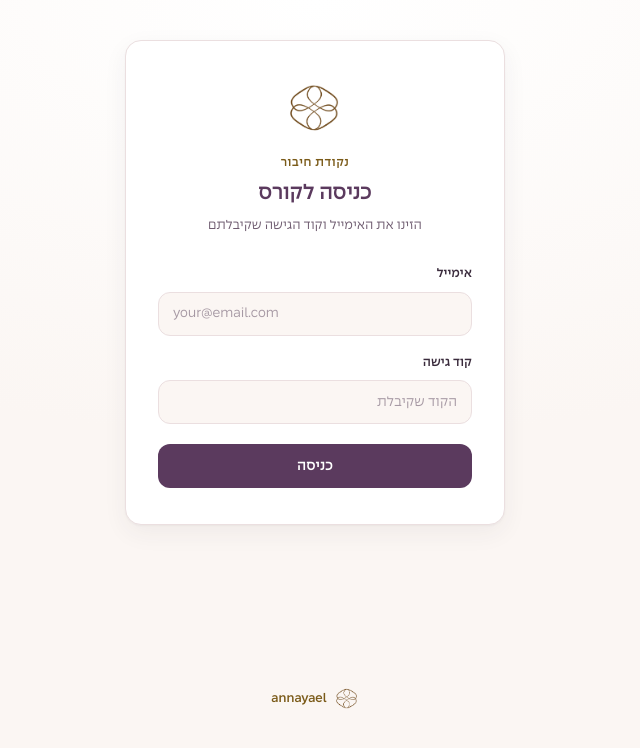
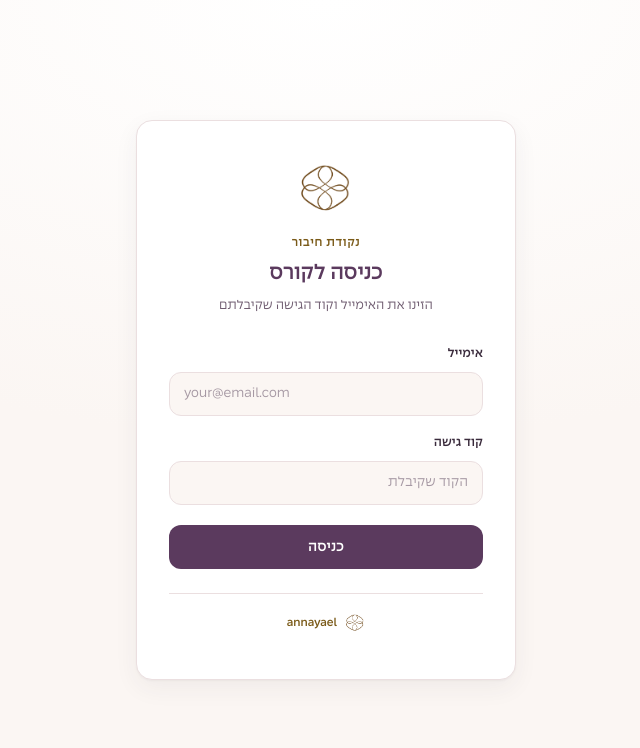
Before and after one commit to Tomer007/-connection-point-short-course, a React (Vite) app: page / in a window 1280 px wide. Shown: the top 748 px of the page, without its empty margins (415-1055 px from the left). Built offline with nearby package versions, Linux system fonts and the light colour scheme.

Commit message:
Improve login layout, team photos, and add README

```diff
--- a/src/components/Login.jsx
+++ b/src/components/Login.jsx
@@ -58,14 +58,14 @@ export default function Login({ onLogin }) {
             כניסה
           </button>
         </form>
+
+        <div className="login-card-footer">
+          <a href="https://annayael.com/" target="_blank" rel="noopener noreferrer" className="footer-brand">
+            <img src="/brand/icon-brown.png" alt="" width="20" height="20" />
+            <span>annayael</span>
+          </a>
+        </div>
       </div>
-
-      <footer className="footer login-footer">
-        <a href="https://annayael.com/" target="_blank" rel="noopener noreferrer" className="footer-brand">
-          <img src="/brand/icon-brown.png" alt="" width="24" height="24" />
-          <span>annayael</span>
-        </a>
-      </footer>
     </main>
   )
 }
--- a/src/styles.css
+++ b/src/styles.css
@@ -394,10 +394,11 @@ button,
   text-align: center;
 }
 .team-photo {
-  width: 140px;
-  height: 140px;
+  width: 180px;
+  height: 180px;
   border-radius: 50%;
   object-fit: cover;
+  object-position: top center;
   border: 3px solid var(--line);
   margin-bottom: 14px;
 }
@@ -1007,6 +1008,14 @@ textarea:focus {
   padding-top: 40px;
   border-top: none;
 }
+.login-card-footer {
+  margin-top: 24px;
+  padding-top: 18px;
+  border-top: 1px solid var(--line);
+}
+.login-card-footer .footer-brand {
+  font-size: 0.82rem;
+}
 
 /* ============================================================
    רספונסיביות
```
Also changed, not shown: 1 other file (tests, documents, lock files or other folders).
